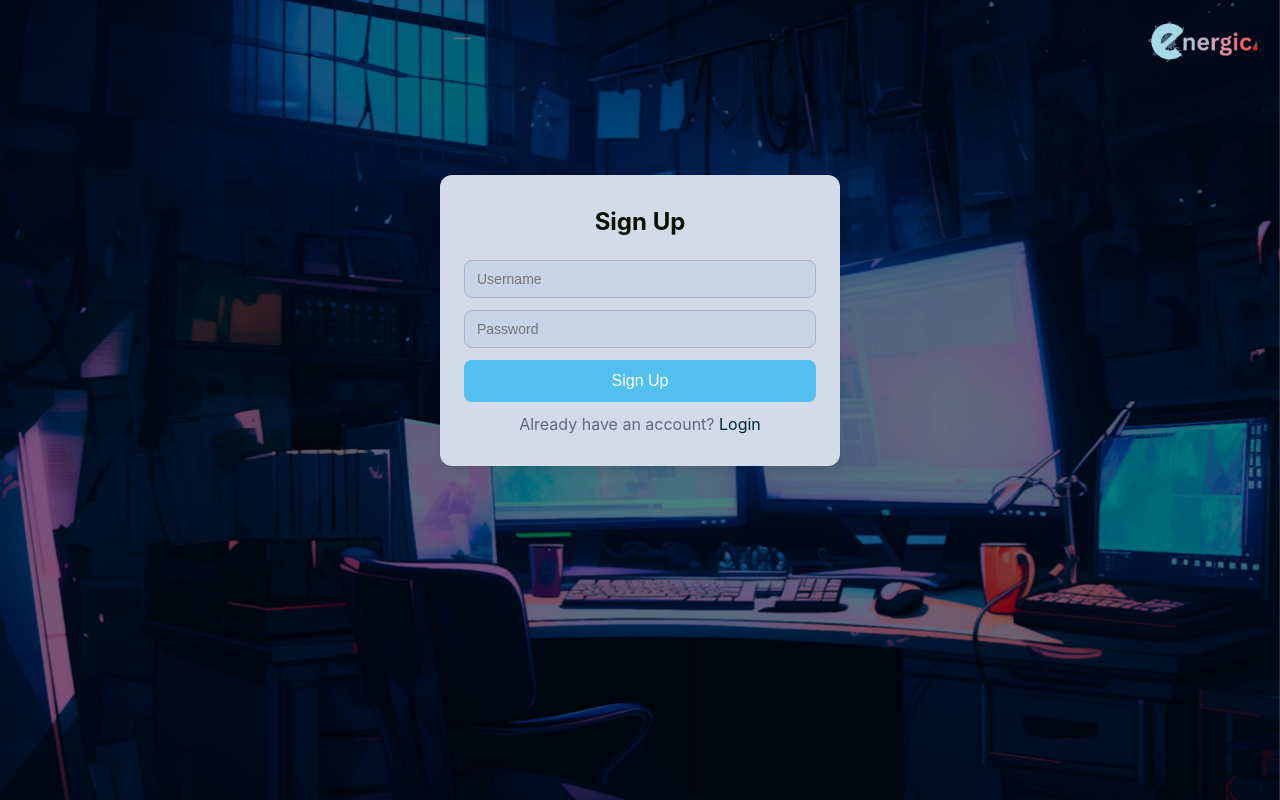
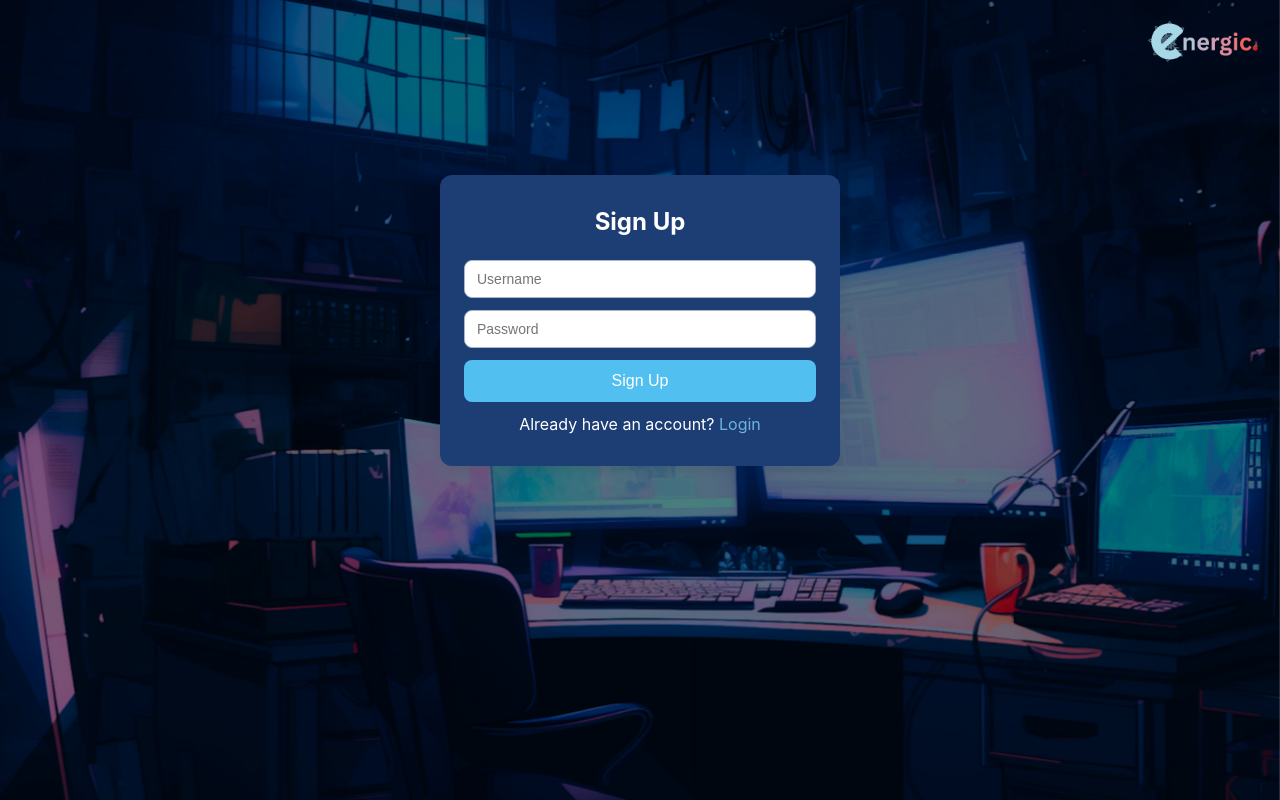
Before and after one commit to TimmyTam123/browhytfarewedoingthis, a Flask app: page /signup in a window 1280 px wide. Run offline with Flask 3, Linux system fonts and the light colour scheme.

Commit message:
whoops!!!!!!!

```diff
--- a/static/style.css
+++ b/static/style.css
@@ -1037,33 +1037,35 @@ html, body {
   height: 80vh;
 }
 
-/* Auth box */
 .auth-box {
-    background: var(--panel-2);
+    background: #1d3d75;
     padding: 32px 24px;
     border-radius: 12px;
     max-width: 400px;
     width: 100%;
     box-shadow: 0 4px 12px var(--shadow-3);
+    color: #5b6b82;
 }
 
 .auth-box h2 {
     text-align: center;
-    color: var(--text);
+    color: #ffffff;
     margin-bottom: 24px;
 }
 
+/* Inputs */
 .auth-box input {
     width: 100%;
     padding: 10px 12px;
     border-radius: 8px;
     border: 1px solid var(--border-2);
-    background: var(--panel-5);
+    background: #ffffff;
     color: var(--text);
     margin-bottom: 12px;
     font-size: 14px;
 }
 
+/* Button */
 .auth-box button {
     width: 100%;
     padding: 12px;
@@ -1079,7 +1081,6 @@ html, body {
 .auth-box button:hover {
     background: var(--accent-2);
 }
-
 /* Flash messages */
 .flash {
   margin-bottom: 12px;
@@ -1103,11 +1104,11 @@ html, body {
 .auth-note {
     text-align: center;
     margin-top: 12px;
-    color: var(--muted);
+    color: #ffffff;
 }
 
 .auth-note a {
-    color: var(--accent-2);
+    color: #6cb5da;
     text-decoration: none;
 }
 
```
Lines whose indentation alone changed are shown as unchanged.
